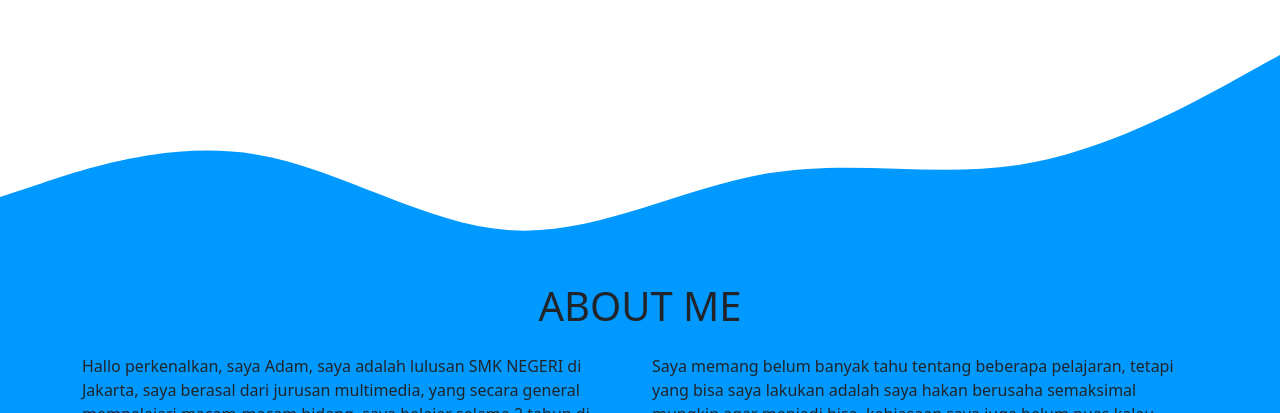
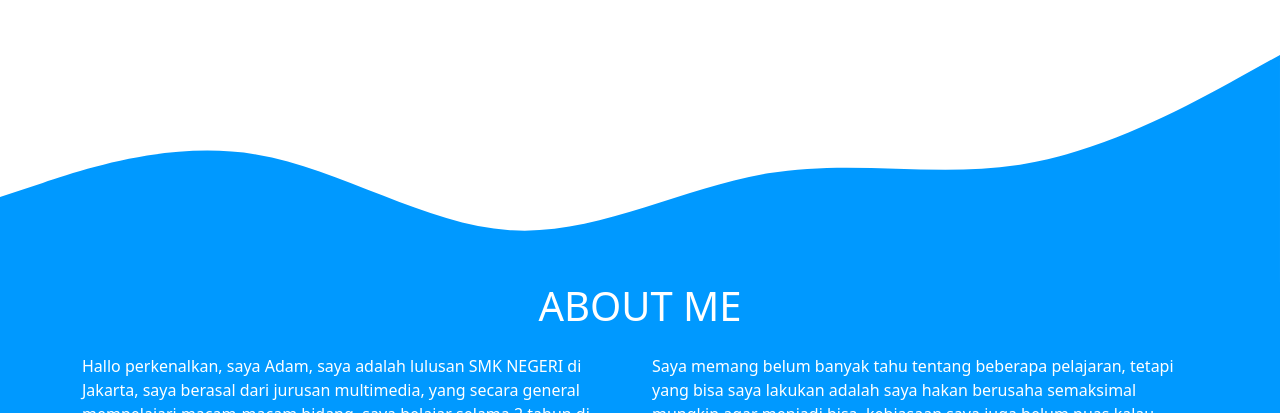
Before and after one commit to adamzahrannnn/Portofolio, a plain HTML site: page index.html in a window 1280 px wide. Shown: the part 2387-2800 px from the top of the page. Drawn offline with nearby package versions, Linux system fonts and the light colour scheme.

Commit message:
Update style.css

```diff
--- a/style.css
+++ b/style.css
@@ -12,3 +12,6 @@ a :hover{
     line-height: 50px;
     margin: 0px;
 }
+#aboutme {
+   color : white;
+}
```
